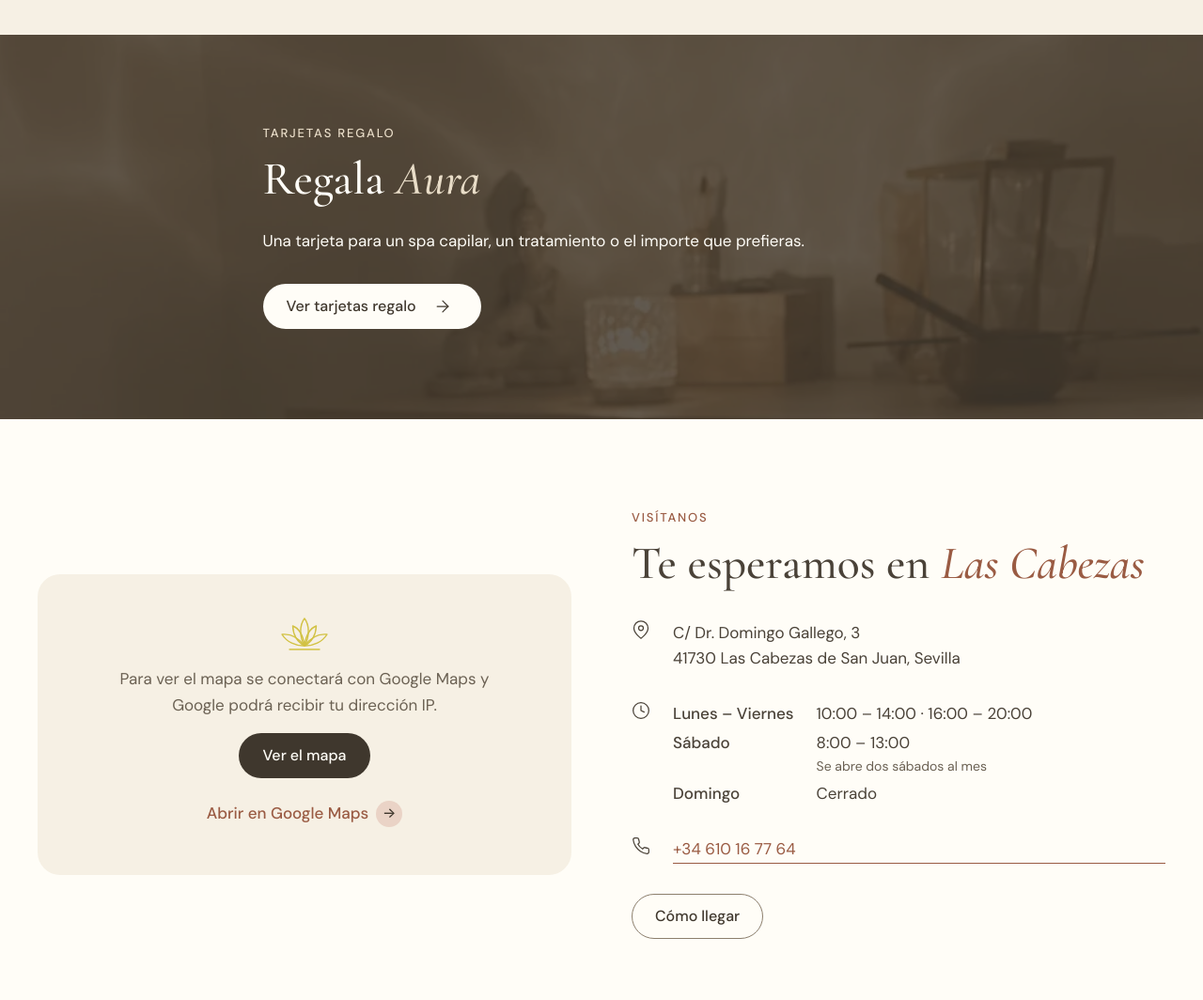
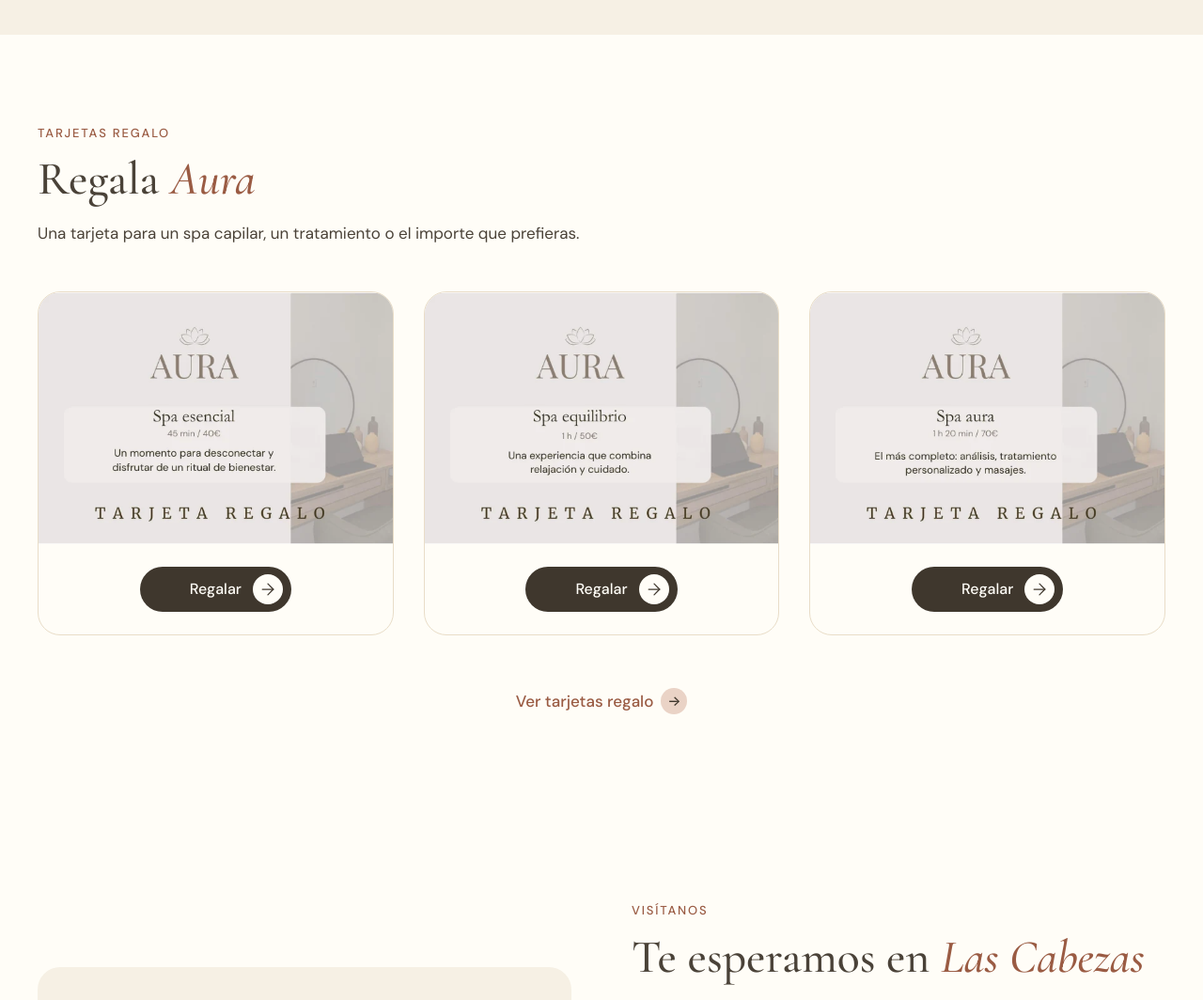
Before and after one commit to SarayOrtizCordero/centro-aura-2, a website: page index.html in a window 1280 px wide. Shown: the part 4080-5144 px from the top of the page at 94% size. Drawn offline with Linux system fonts and the light colour scheme.

Commit message:
Portada: tarjetas regalo nuevas en lista en lugar del banner con foto de stock
- La seccion "Regala Aura" muestra las tres tarjetas nuevas (una debajo de otra en movil,
  tres por fila desde 900 px), cada una con su boton Regalar por WhatsApp.
- Se quitan el banner con velo, su CSS, su test y la foto de stock tarjeta-regalo.webp.
- Test nuevo de la seccion; documentacion y creditos al dia.

Co-Authored-By: Claude Sonnet 5.5 <noreply@anthropic.com>

```diff
--- a/css/styles.css
+++ b/css/styles.css
@@ -926,37 +926,6 @@ body.menu-open::after {
 }
 
 /* ==========================================================================
-   Portada · banner de tarjetas regalo
-   ========================================================================== */
-
-.gift-banner :focus-visible { outline-color: var(--c-on-anchor); }
-.gift-banner {
-  position: relative;
-  isolation: isolate;
-  overflow: hidden;
-  padding-block: var(--s-24);
-  color: var(--c-on-anchor);
-}
-.gift-banner__img {
-  position: absolute;
-  inset: 0;
-  z-index: -2;
-  width: 100%;
-  height: 100%;
-  object-fit: cover;
-}
-.gift-banner__veil {
-  position: absolute;
-  inset: 0;
-  z-index: -1;
-  background: rgb(var(--veil-dark-rgb) / var(--veil-dark-alpha));
-}
-.gift-banner__inner { max-width: var(--measure); }
-.gift-banner h2 { color: var(--c-on-anchor); }
-.gift-banner h2 em, .gift-banner .eyebrow { color: var(--c-on-anchor-soft); }
-.gift-banner p { margin: var(--s-6) 0 var(--s-8); }
-
-/* ==========================================================================
    Portada y contacto · visita, mapa y loto
    ========================================================================== */
 
@@ -1591,8 +1560,9 @@ body:has(.service-dialog[open]) { overflow: hidden; }
    Tarjetas regalo
    ========================================================================== */
 
-/* Página de tarjetas regalo: la imagen ya lleva el nombre, la duración, el precio y la descripción;
-   debajo, fuera de la imagen, solo va el botón para regalarla */
+/* Lista de tarjetas regalo (página de tarjetas y portada): una debajo de otra en móvil y tres por fila
+   desde 900 px. La imagen ya lleva el nombre, la duración, el precio y la descripción; debajo,
+   fuera de la imagen, solo va el botón para regalarla. */
 .gift-cards {
   display: grid;
   gap: var(--s-6);
--- a/index.html
+++ b/index.html
@@ -274,14 +274,34 @@
       </div>
     </section>
 
-    <section class="gift-banner" aria-labelledby="gift-title">
-      <img class="gift-banner__img" src="assets/img/tarjeta-regalo.webp" alt="" width="940" height="706" loading="lazy">
-      <div class="gift-banner__veil" aria-hidden="true"></div>
-      <div class="container gift-banner__inner reveal">
-        <span class="eyebrow">Tarjetas regalo</span>
-        <h2 id="gift-title">Regala <em>Aura</em></h2>
-        <p>Una tarjeta para un spa capilar, un tratamiento o el importe que prefieras.</p>
-        <a class="btn btn--light" href="pages/tarjetas-regalo.html">Ver tarjetas regalo<span class="btn__icon" aria-hidden="true"><svg class="icon" aria-hidden="true" focusable="false"><use href="#i-flecha"/></svg></span></a>
+    <section class="gift-section section" aria-labelledby="gift-title">
+      <div class="container">
+        <div class="section-head reveal">
+          <span class="eyebrow">Tarjetas regalo</span>
+          <h2 id="gift-title">Regala <em>Aura</em></h2>
+          <p>Una tarjeta para un spa capilar, un tratamiento o el importe que prefieras.</p>
+        </div>
+        <ul class="gift-cards" role="list">
+          <li class="gift-card card reveal">
+            <img class="gift-card__img" src="assets/img/tarjeta-spa-esencial.webp" alt="Tarjeta regalo Spa esencial, 45 min, 40 €. Un momento para desconectar y disfrutar de un ritual de bienestar." width="564" height="402" loading="lazy">
+            <div class="gift-card__body">
+              <a class="btn btn--primary" href="https://wa.me/34610167764" data-wa="Tarjeta regalo Spa esencial" data-wa-kind="producto">Regalar<span class="visually-hidden"> Spa esencial</span><span class="btn__icon" aria-hidden="true"><svg class="icon" aria-hidden="true" focusable="false"><use href="#i-flecha"/></svg></span></a>
+            </div>
+          </li>
+          <li class="gift-card card reveal">
+            <img class="gift-card__img" src="assets/img/tarjeta-spa-equilibrio.webp" alt="Tarjeta regalo Spa equilibrio, 1 h, 50 €. Una experiencia que combina relajación y cuidado." width="564" height="402" loading="lazy">
+            <div class="gift-card__body">
+              <a class="btn btn--primary" href="https://wa.me/34610167764" data-wa="Tarjeta regalo Spa equilibrio" data-wa-kind="producto">Regalar<span class="visually-hidden"> Spa equilibrio</span><span class="btn__icon" aria-hidden="true"><svg class="icon" aria-hidden="true" focusable="false"><use href="#i-flecha"/></svg></span></a>
+            </div>
+          </li>
+          <li class="gift-card card reveal">
+            <img class="gift-card__img" src="assets/img/tarjeta-spa-aura.webp" alt="Tarjeta regalo Spa aura, 1 h 20 min, 70 €. El más completo: análisis, tratamiento personalizado y masajes." width="564" height="402" loading="lazy">
+            <div class="gift-card__body">
+              <a class="btn btn--primary" href="https://wa.me/34610167764" data-wa="Tarjeta regalo Spa aura" data-wa-kind="producto">Regalar<span class="visually-hidden"> Spa aura</span><span class="btn__icon" aria-hidden="true"><svg class="icon" aria-hidden="true" focusable="false"><use href="#i-flecha"/></svg></span></a>
+            </div>
+          </li>
+        </ul>
+        <p class="section-more"><a class="link-arrow" href="pages/tarjetas-regalo.html">Ver tarjetas regalo</a></p>
       </div>
     </section>
 
```
Also changed, not shown: assets/img/CREDITOS.md (+0 -2 lines), docs/contenido-fuente.md (+1 -1 lines), tests/distincion.test.js (+1 -1 lines), tests/fixtures/images.json (+0 -1 lines), tests/inicio.test.js (+18 -13 lines), assets/img/tarjeta-regalo.webp (deleted).
